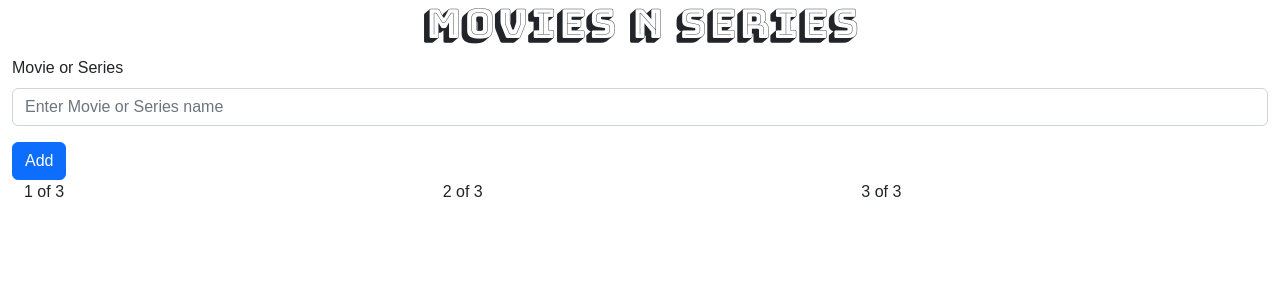
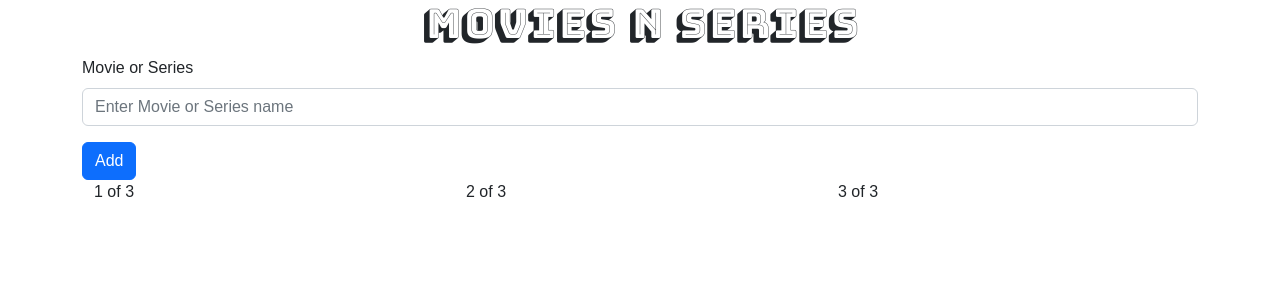
Before and after one commit to sameem420/MoviesnSeries, a React (Create React App) app: page / in a window 1280 px wide. Shown: the top 300 px of the page. Built offline with nearby package versions, Linux system fonts and the light colour scheme; a web font is replaced by a local one.

Commit message:
created movie component

```diff
--- a/src/App.js
+++ b/src/App.js
@@ -1,28 +1,12 @@
 import "./App.css";
-import { Container, Row, Col, Form, Button } from "react-bootstrap";
+import { Container } from "react-bootstrap";
+import AddMovie from "./Components/AddMovie";
 
 function App() {
   return (
     <Container fluid>
       <h1 className="text-center main-heading">Movies n Series</h1>
-      <Row>
-        <Col>
-          <Form>
-            <Form.Group className="mb-3" controlId="formBasicEmail">
-              <Form.Label>Movie or Series</Form.Label>
-              <Form.Control type="text" placeholder="Enter Movie or Series name" />
-            </Form.Group>
-            <Button variant="primary" type="submit">
-              Add
-            </Button>
-          </Form>
-        </Col>
-      </Row>
-      <Row md={12} className="justify-content-center mx-auto">
-        <Col md>1 of 3</Col>
-        <Col md>2 of 3</Col>
-        <Col md>3 of 3</Col>
-      </Row>
+      <AddMovie />
     </Container>
   );
 }
--- /dev/null
+++ b/src/Components/AddMovie.js
@@ -0,0 +1,32 @@
+import React from "react";
+import { Button, Col, Container, Form, Row } from "react-bootstrap";
+
+function AddMovie() {
+  return (
+    <Container>
+      <Row>
+        <Col>
+          <Form>
+            <Form.Group className="mb-3" controlId="formBasicEmail">
+              <Form.Label>Movie or Series</Form.Label>
+              <Form.Control
+                type="text"
+                placeholder="Enter Movie or Series name"
+              />
+            </Form.Group>
+            <Button variant="primary" type="submit">
+              Add
+            </Button>
+          </Form>
+        </Col>
+      </Row>
+      <Row md={12} className="justify-content-center mx-auto">
+        <Col md>1 of 3</Col>
+        <Col md>2 of 3</Col>
+        <Col md>3 of 3</Col>
+      </Row>
+    </Container>
+  );
+}
+
+export default AddMovie;
```
